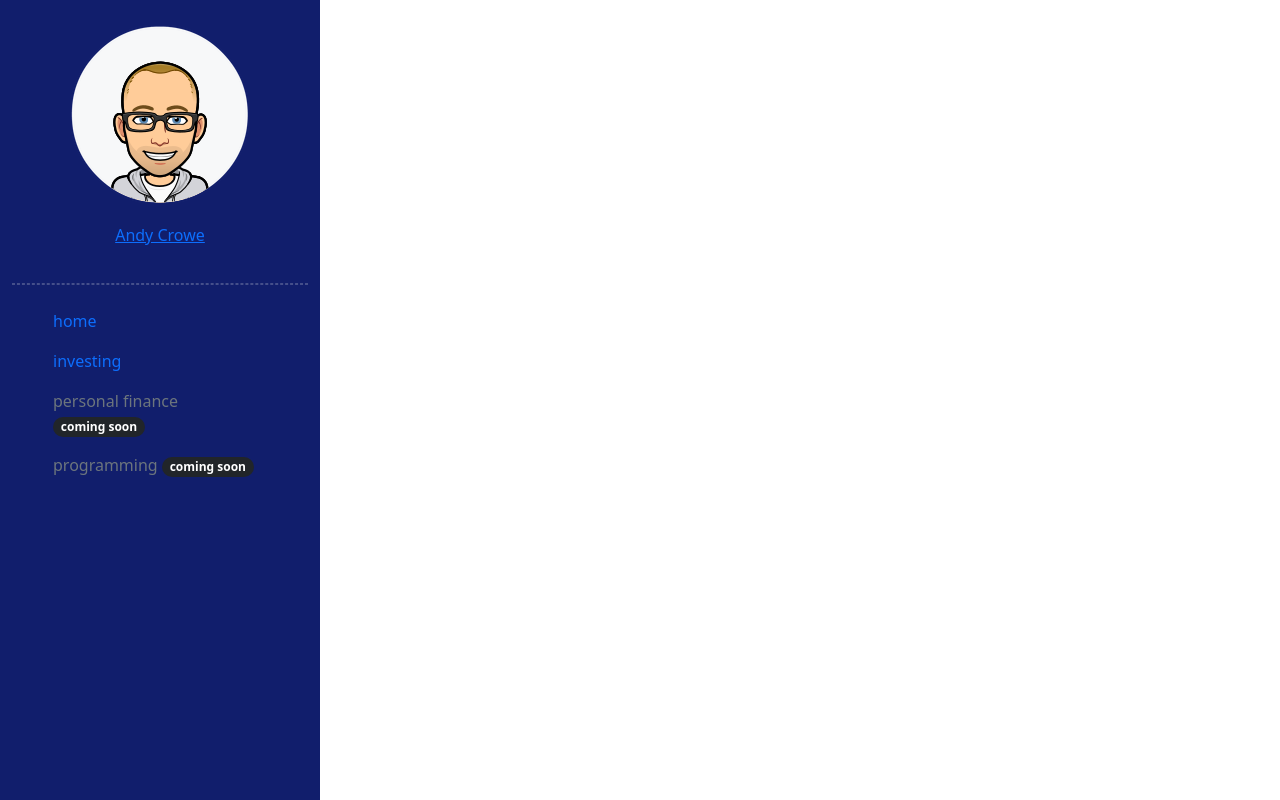
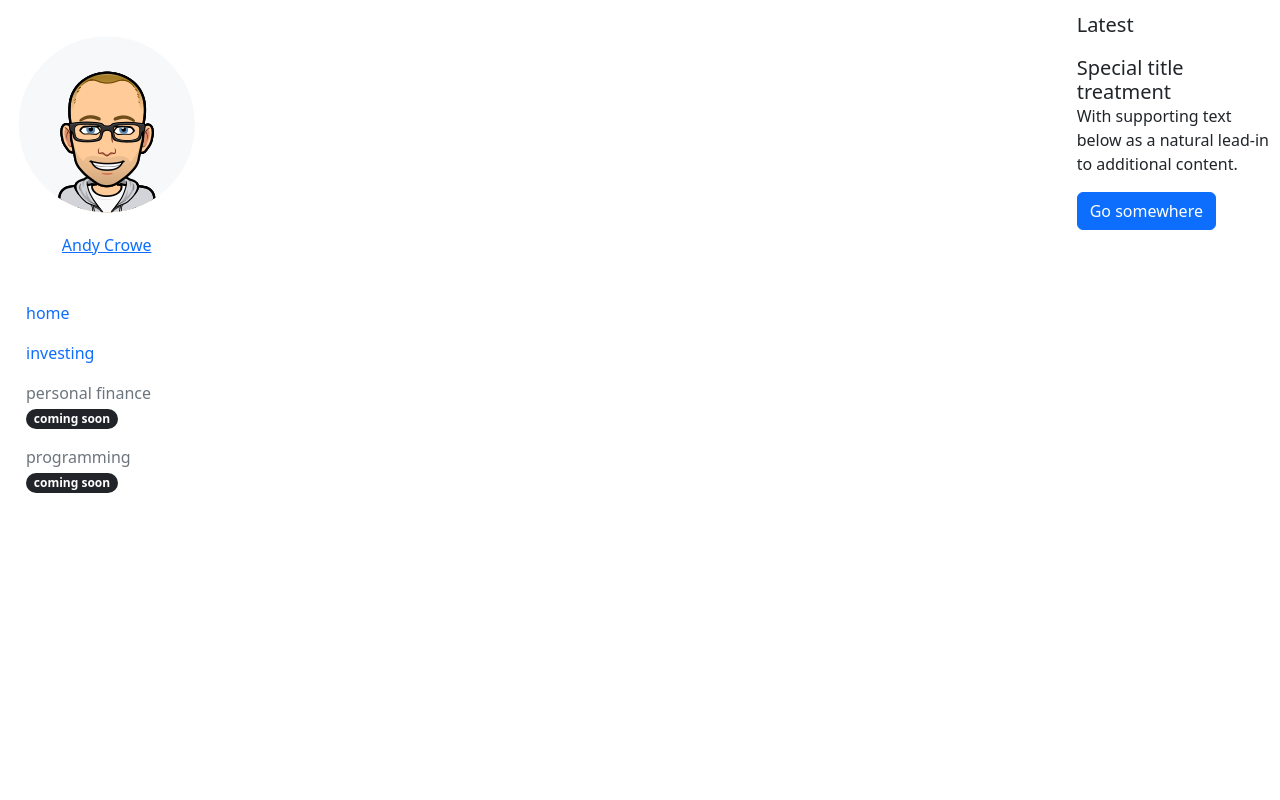
Before and after one commit to crowemi/crowemi, a Flask app: template templates/blog.html in a window 1280 px wide. Run offline with Flask 2, Linux system fonts and the light colour scheme; the template is opened without the code that fills it, so the values that code supplies are empty; some libraries are stand-ins or nearby versions.

Commit message:
rebase main

```diff
--- a/app.py
+++ b/app.py
@@ -30,6 +30,12 @@ dictConfig(
     }
 )
 
+SERVER_NAME = {
+    "development": "crowemi.local:5000",
+    "docker": "localhost:8080",
+    "production": "crowemi.com"
+}
+
 app = Flask(__name__, subdomain_matching=True)
 
 app.config["SERVER_NAME"] = 'crowemi.com' #TODO: find a better way to config 'crowemi.local:5000'
--- a/static/css/crowemi.css
+++ b/static/css/crowemi.css
@@ -11,6 +11,7 @@ body {
   height: 10%;
   margin: 0px auto;
 }
+
 
 .top-container {
   background-color: #111E6C;
@@ -84,7 +85,7 @@ body {
 }
 
 .menu {
-  padding: 20px 0 20px 0;
+  /* padding: 20px 0 20px 0; */
   background-color: #f2f2f2;
 }
 
@@ -107,13 +108,45 @@ body {
   padding: 0 10px 0 10px;
 }
 
-.blog-side-panel {
+.menu-web-container {
+  padding: 20px 0 20px 0;
+}
+
+.menu-mobile-element {
+  padding: 15px 0 15px 0;
+  border-bottom: 3px, dashed, black;
+}
+
+/* blog */
+.blog-left-container {
+  padding: 10px;
+  min-height: 100vh;
+}
+
+.blog-middle-container {
+  padding: 10px;
+}
+
+.blog-right-container {
+  padding: 10px;
+}
+
+.blog-top-left-container {
   background-color: #111E6C;
-  height: 100vh;
   color: white
 }
 
-.blog-side-panel hr {
-  border: 2px;
-  border-style: dashed !important;
+.blog-bottom-left-container {
+  color: white;
+  height: 100%;
 }
+
+.blog-top-page-content {
+  padding: 15px;
+  height: 60vh;
+}
+
+.blog-bottom-page-content {
+  padding: 15px;
+  height: 40vh;
+}
--- a/templates/blog.html
+++ b/templates/blog.html
@@ -4,19 +4,18 @@
 {% include "header.html" %}
 
 <body>
-    <div class="container-fluid main-container">
-        <div class="row">
-            <div class="col-3 blog-side-panel">
-                <div class="col-sm-12">
-                    <div class="text-center" style="padding: 25px 0 0 0">
+    <div class="container-fluid">
+        <div class="blog-web-container">
+            <div class="row">
+                <div class="col-2 blog-left-container">
+                    <div class="blog-top-left-panel text-center" style="padding: 25px 0 0 0">
                         <a href="{{ url_for('crowemi.index') }}">
                             <img src="{{ url_for('static', filename='img/memoji.png') }}" class="img-fluid rounded"
                                 alt="Andy Crowe"></img>
                             <p style="padding:20px">Andy Crowe</p>
                         </a>
                     </div>
-                    <hr class="border">
-                    <div style="padding: 0 25px 0 25px">
+                    <div class="blog-bottom-left-panel">
                         <nav class="nav flex-column">
                             <a href="{{ url_for('blog.index') }}" class="nav-link">
                                 home
@@ -35,13 +34,24 @@
                         </nav>
                     </div>
                 </div>
-            </div>
-            <div class="col-6">
-                <div class="blog-page-content" style="padding:15px">
-                    {{ page_content | safe }}
+                <div class="col-8 blog-middle-container">
+                    <div class="blog-top-page-content">
+                        {{ page_content | safe }}
+                    </div>
+                </div>
+                <div class="col-2 blog-right-container">
+                    <p class="lead">Latest</p>
+                    <div class="card-body">
+                        <h5 class="card-title">Special title treatment</h5>
+                        <p class="card-text">With supporting text below as a natural lead-in to additional content.</p>
+                        <a href="#" class="btn btn-primary">Go somewhere</a>
+                    </div>
                 </div>
             </div>
         </div>
+        <div class="blog-mobile-container">
+        </div>
+
     </div>
 </body>
 
```
Also changed, not shown: templates/nav.html (+23 -1 lines).
